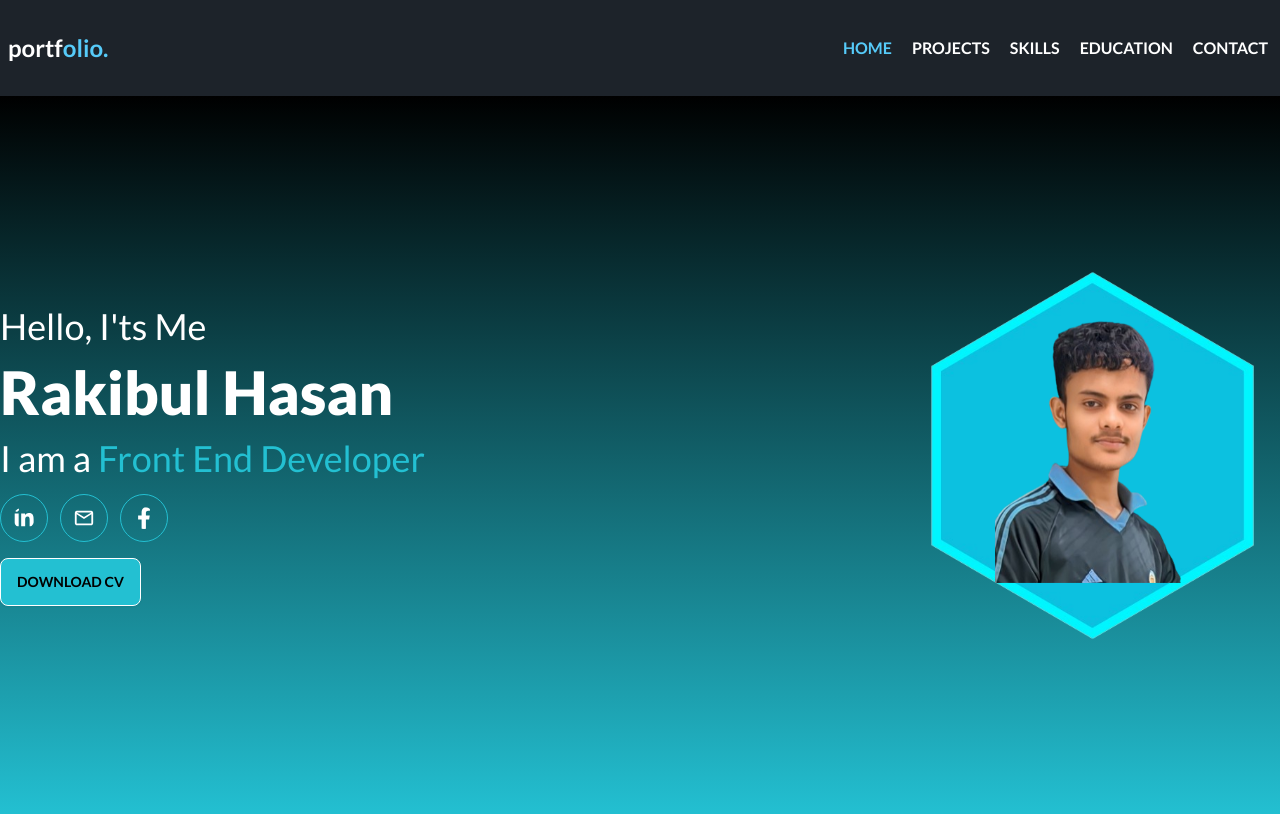
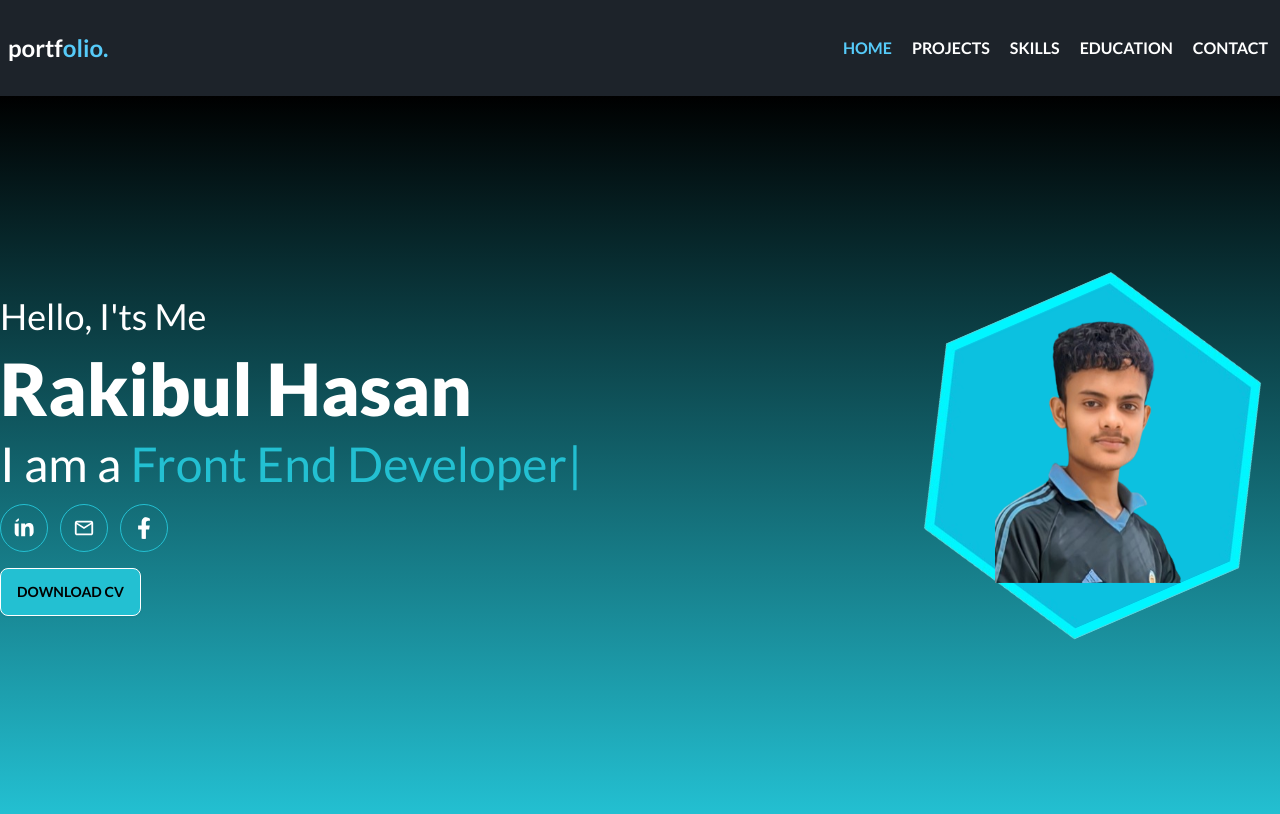
Before and after one commit to Rakibjrb/portfolio, a React (Vite) app: page / in a window 1280 px wide. Built offline with nearby package versions, Linux system fonts and the light colour scheme.

Commit message:
updated banner

```diff
--- a/package.json
+++ b/package.json
@@ -17,7 +17,8 @@
     "react-dom": "^18.2.0",
     "react-icons": "^4.12.0",
     "react-router-dom": "^6.20.1",
-    "sort-by": "^0.0.2"
+    "sort-by": "^0.0.2",
+    "typewriter-effect": "^2.21.0"
   },
   "devDependencies": {
     "@types/react": "^18.2.43",
--- a/src/Components/HomePageComponents/Banner/Banner.jsx
+++ b/src/Components/HomePageComponents/Banner/Banner.jsx
@@ -1,18 +1,35 @@
+import { useEffect } from "react";
 import { FaLinkedinIn, FaFacebookF } from "react-icons/fa";
 import { MdOutlineEmail } from "react-icons/md";
+import Typewriter from "typewriter-effect/dist/core";
 import bgshape from "../../../assets/images/bgshape.png";
 import myimage from "../../../assets/images/myimage.png";
 import "./banner.css";
 
 const Banner = () => {
+  useEffect(() => {
+    const bannerTitle = document.getElementById("writing-effect");
+    new Typewriter(bannerTitle, {
+      strings: ["Web Developer", "Front End Developer", "MERN Stack Developer"],
+      autoStart: true,
+      loop: true,
+      delay: 75,
+    });
+  }, []);
+
   return (
     <div className="overflow-x-hidden w-full h-[768px] md:h-[600px] xl:h-[720px] font-lato bg-gradient-to-b from-[#000] to-[#23c0d2]">
-      <div className="max-w-7xl mx-auto px-5 py-10 md:py-0 xl:px-0 h-full flex flex-col-reverse md:flex-row gap-5 items-center justify-center">
+      <div className="max-w-7xl mx-auto px-5 py-10 md:py-0 xl:px-0 h-full flex flex-col-reverse md:flex-row gap-5 items-center justify-center md:justify-between">
         <div className="lg:w-[70%] text-white space-y-4 text-center md:text-left mt-5 md:mt-0">
           <h3 className="text-3xl lg:text-4xl">Hello, {"I'ts"} Me</h3>
-          <h1 className="text-5xl lg:text-6xl font-extrabold">Rakibul Hasan</h1>
-          <h2 className="text-3xl lg:text-4xl">
-            I am a <span className="text-[#23c0d2]">Front End Developer</span>
+          <h1 className="text-5xl lg:text-6xl xl:text-7xl font-extrabold">
+            Rakibul Hasan
+          </h1>
+          <h2 className="text-3xl lg:text-4xl xl:text-5xl">
+            I am a{" "}
+            <span className="text-[#23c0d2]" id="writing-effect">
+              Front End Developer
+            </span>
           </h2>
           <div className="flex justify-center md:justify-start gap-3">
             <a className="cursor-pointer">
--- a/src/Components/HomePageComponents/Banner/banner.css
+++ b/src/Components/HomePageComponents/Banner/banner.css
@@ -1,5 +1,5 @@
 .spin-animation {
-  animation: rotatefull 8s linear infinite 8s;
+  animation: rotatefull 8s linear infinite;
 }
 
 @keyframes rotatefull {
```
Also changed, not shown: 1 other file (tests, documents, lock files or other folders).
